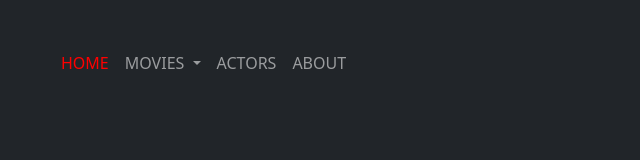
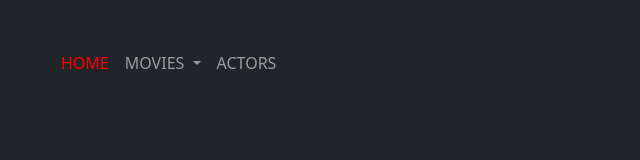
Before and after one commit to 202212-GIZ-YE-FEW/movie-project-semicolon, a plain HTML site: page index.html in a window 1280 px wide. Shown: the full height of the page, 165-805 px from the left. Drawn offline with nearby package versions, Linux system fonts and the light colour scheme; no server answers.

Commit message:
remved about us link

```diff
--- a/index.html
+++ b/index.html
@@ -37,9 +37,9 @@
                         <li class="nav-item">
                             <a class="nav-link" id="actorsPage" href="#">ACTORS</a>
                         </li>
-                        <li class="nav-item">
-                            <a class="nav-link" href="#">ABOUT</a>
-                        </li>
+<!--                        <li class="nav-item">-->
+<!--                            <a class="nav-link" href="#">ABOUT</a>-->
+<!--                        </li>-->
 <!--                        <li class="nav-item dropdown">-->
 <!--                            <a class="nav-link dropdown-toggle" href="#"  role="button"-->
 <!--                                data-bs-toggle="dropdown" aria-haspopup="true" aria-expanded="false">-->
```
